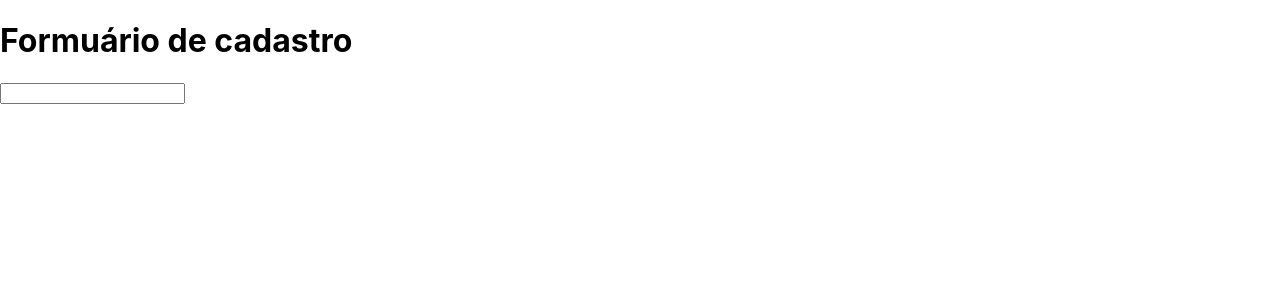
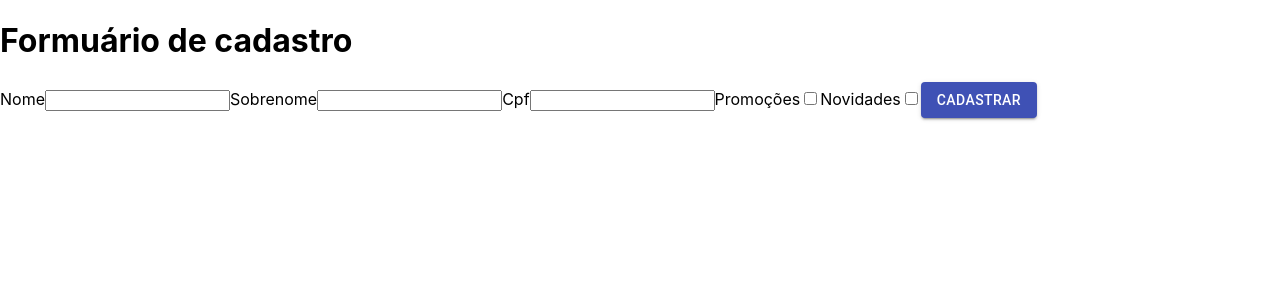
Before and after one commit to rcintra/react-alura, a React (Create React App) app: page / in a window 1280 px wide. Shown: the top 300 px of the page. Built offline with nearby package versions, Linux system fonts and the light colour scheme.

Commit message:
MaterialUI

```diff
--- a/package.json
+++ b/package.json
@@ -3,6 +3,7 @@
   "version": "0.1.0",
   "private": true,
   "dependencies": {
+    "@material-ui/core": "^4.11.0",
     "@testing-library/jest-dom": "^4.2.4",
     "@testing-library/react": "^9.3.2",
     "@testing-library/user-event": "^7.1.2",
--- a/src/components/FormularioCadastro/FormularioCadastro.jsx
+++ b/src/components/FormularioCadastro/FormularioCadastro.jsx
@@ -1,7 +1,30 @@
 import React from 'react';
+import Button from '@material-ui/core/Button'
 
 function FormularioCadastro() {
-    return (<form><input type="text" /></form>)
+    return (
+        <form>
+            <label>Nome</label>
+            <input type="text" />
+
+            <label>Sobrenome</label>
+            <input type="text" />
+
+            <label>Cpf</label>
+            <input type="text" />
+
+            <label>Promoções</label>
+            <input type="checkbox" />
+
+            <label>Novidades</label>
+            <input type="checkbox" />
+
+            <Button type="submit" variant="contained" color="primary">
+                Cadastrar
+            </Button>
+
+        </form>
+    );
 }
 
 export default FormularioCadastro;
```
Also changed, not shown: 1 other file (tests, documents, lock files or other folders).
